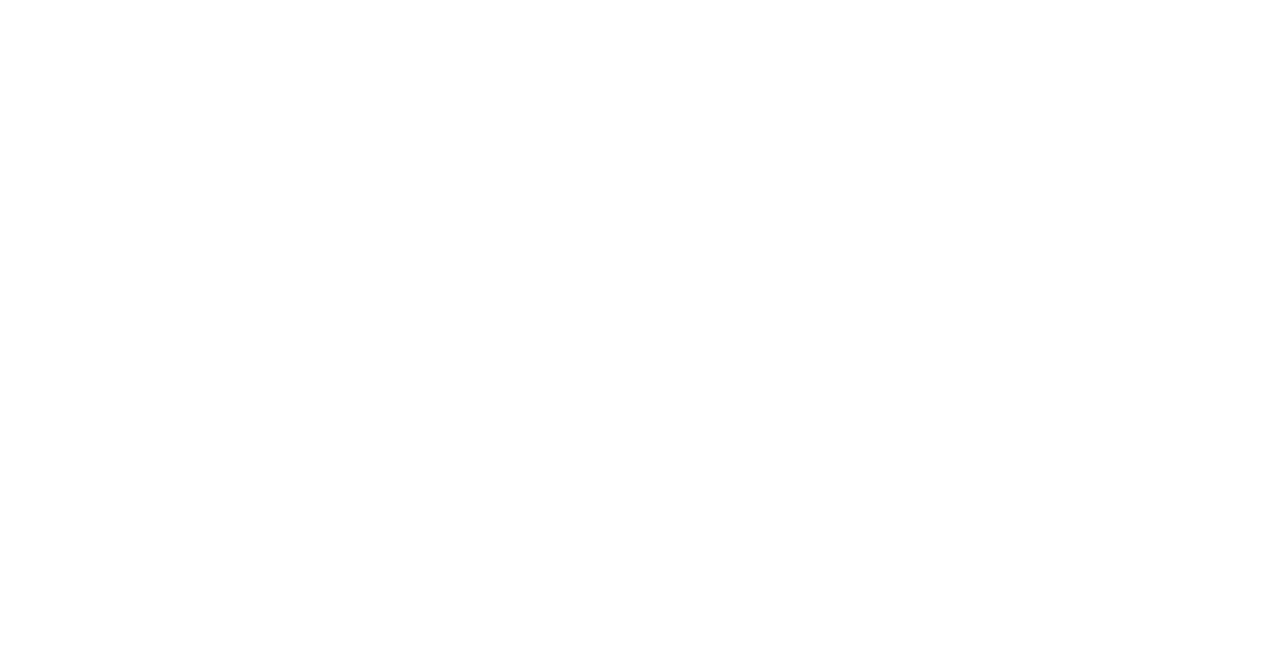
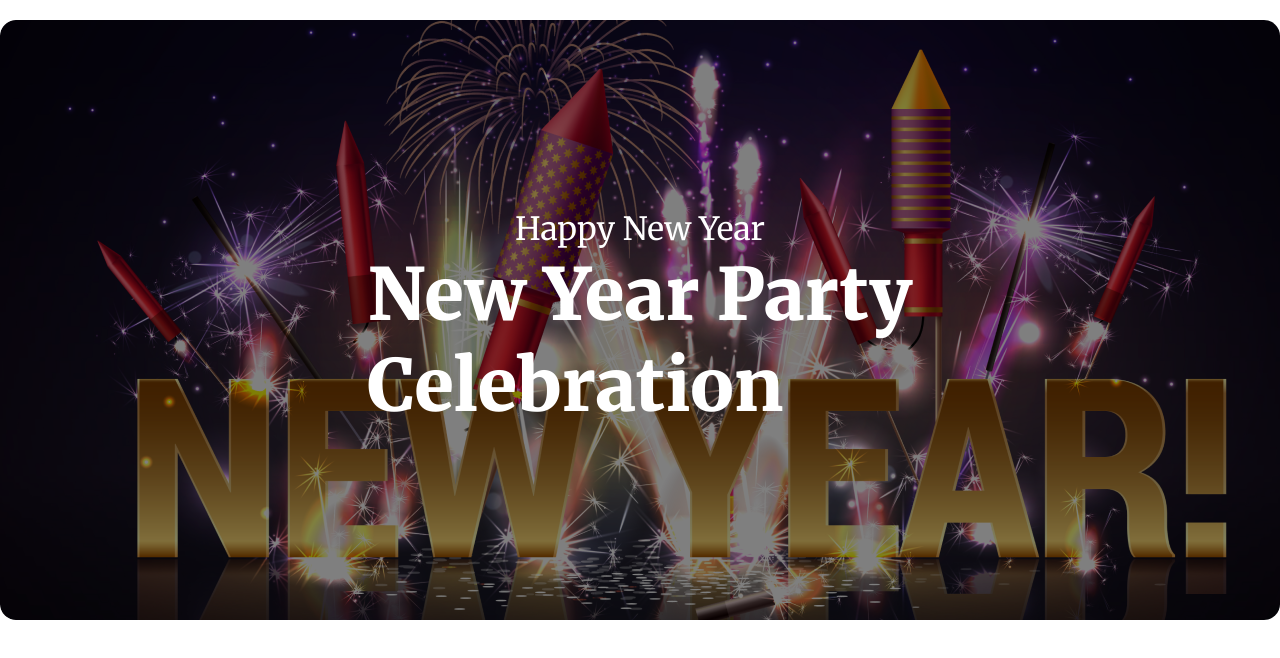
Before and after one commit to RakibHossen-Dev/new_year_offers, a plain HTML site: page index.html in a window 1280 px wide. Drawn offline with Linux system fonts and the light colour scheme.

Commit message:
added header section

```diff
--- a/css/style.css
+++ b/css/style.css
@@ -1,5 +1,43 @@
 @import url("https://fonts.googleapis.com/css2?family=Merriweather:ital,wght@0,300;0,400;0,700;0,900;1,300;1,400;1,700;1,900&display=swap");
 
+* {
+  margin: 0;
+  box-sizing: border-box;
+  padding: 0;
+}
 body {
   font-family: "Merriweather", serif;
 }
+/* banner-container start here */
+.banner-container {
+  max-width: 1320px;
+  margin: 0 auto;
+  /* border: 2px solid red; */
+  background: rgba(0, 0, 0, 0.5);
+  min-height: 600px;
+  margin-top: 20px;
+  background-image: url(../images/Banner\ Image.png);
+  background-repeat: no-repeat;
+  background-size: cover;
+  background-blend-mode: overlay;
+  border-radius: 16px;
+}
+.banner-content {
+  display: flex;
+  flex-direction: column;
+  justify-content: center;
+  height: 600px;
+  align-items: center;
+}
+.banner-content p,
+h1 {
+  color: #fff;
+}
+.banner-content p {
+  font-size: 32px;
+  font-weight: 400;
+}
+.banner-content h1 {
+  font-size: 72px;
+  font-weight: 900;
+}
--- a/index.html
+++ b/index.html
@@ -7,7 +7,12 @@
     <link rel="stylesheet" href="css/style.css" />
   </head>
   <body>
-    <header></header>
+    <header class="banner-container">
+      <div class="banner-content">
+        <p>Happy New Year</p>
+        <h1>New Year Party <br />Celebration</h1>
+      </div>
+    </header>
     <main></main>
     <footer></footer>
   </body>
```
